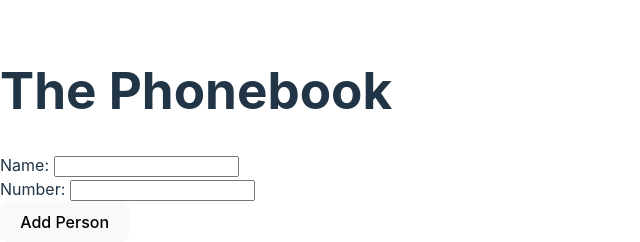
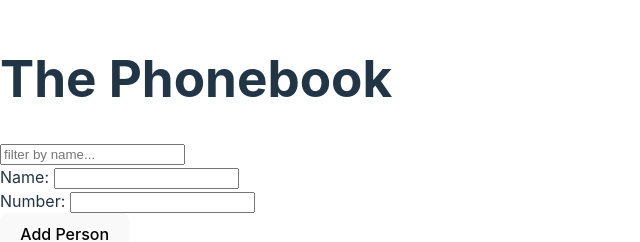
Before and after one commit to JoaDelVecchio/TheNewPhonebook, a React (Vite) app: page / in a window 1280 px wide. Shown: the part 227-469 px from the top of the page, without its empty margins (0-640 px from the left). Built offline with nearby package versions, Linux system fonts and the light colour scheme; no server answers.

Commit message:
Add Filter Component to filter by name

```diff
--- a/src/App.jsx
+++ b/src/App.jsx
@@ -2,6 +2,7 @@ import { useEffect, useState } from "react";
 import personsServices from "./services/personsServices";
 import Persons from "./components/Persons";
 import PersonForm from "./components/PersonForm";
+import Filter from "./components/Filter";
 
 function App() {
   const [persons, setPersons] = useState([]);
@@ -11,12 +12,13 @@ function App() {
 
   const [personName, setPersonName] = useState("");
   const [personNumber, setPersonNumber] = useState("");
+  const [filterName, setFilterName] = useState("");
 
   const handleSubmit = () => {
     const newPerson = { name: personName, number: personNumber };
 
     const personFound = persons.find(
-      (person) => person.name === newPerson.name
+      (person) => person.name.toLowerCase() === newPerson.name.toLowerCase()
     );
 
     if (!personFound) {
@@ -50,12 +52,13 @@ function App() {
 
     setPersonName("");
     setPersonNumber("");
+    setFilterName("");
   };
 
   return (
     <>
       <h1>The Phonebook</h1>
-      {/* <Filter/> */}
+      <Filter filter={filterName} setFilter={setFilterName} />
       <PersonForm
         addPerson={handleSubmit}
         setPersonName={setPersonName}
@@ -64,7 +67,7 @@ function App() {
         personNumber={personNumber}
       />
       <h2>Numbers</h2>
-      <Persons persons={persons} />
+      <Persons persons={persons} filterName={filterName} />
     </>
   );
 }
--- a/src/components/Filter.jsx
+++ b/src/components/Filter.jsx
@@ -0,0 +1,14 @@
+const Filter = ({ filter, setFilter }) => {
+  return (
+    <div>
+      <input
+        type="text"
+        placeholder="filter by name..."
+        value={filter}
+        onChange={(e) => setFilter(e.target.value)}
+      />
+    </div>
+  );
+};
+
+export default Filter;
--- a/src/components/Persons.jsx
+++ b/src/components/Persons.jsx
@@ -1,11 +1,17 @@
-const Persons = ({ persons }) => {
+const Persons = ({ persons, filterName }) => {
   return (
     <ul>
-      {persons.map((person, i) => (
-        <li key={i}>
-          {person.name} - {person.number}{" "}
-        </li>
-      ))}
+      {persons
+        .filter((person) =>
+          filterName == ""
+            ? person
+            : person.name.toLowerCase().includes(filterName.toLowerCase())
+        )
+        .map((person, i) => (
+          <li key={i}>
+            {person.name} - {person.number}{" "}
+          </li>
+        ))}
     </ul>
   );
 };
```
